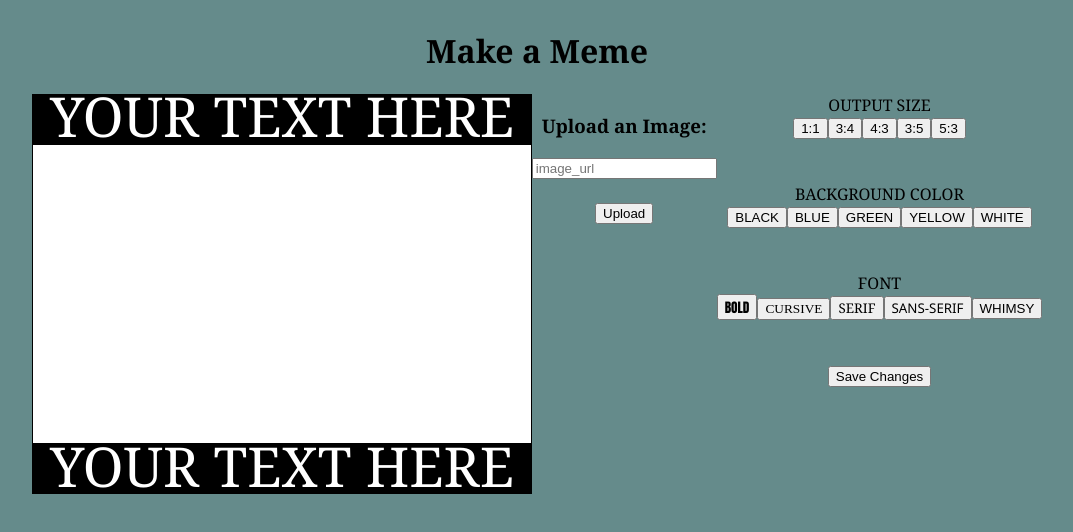
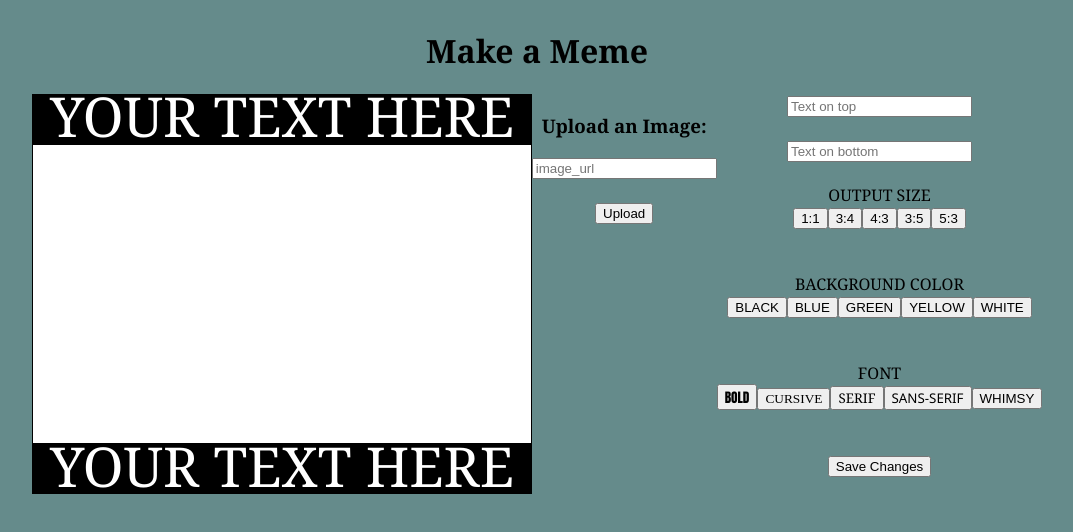
Before and after one commit to amandena/react-meme-generator, a React (Create React App) app: page / in a window 1280 px wide. Shown: the top 532 px of the page, without its empty margins (103-1176 px from the left). Built offline with nearby package versions, Linux system fonts and the light colour scheme.

Commit message:
added new inputs for text and destructored props

```diff
--- a/src/containers/SettingsContainer.js
+++ b/src/containers/SettingsContainer.js
@@ -1,9 +1,30 @@
 import React from 'react'
 
-const SettingsContainer = ({ handleSizeChange }) => {
+const SettingsContainer = ({ handleSizeChange, topText, bottomText }) => {
 
   return(
     <div className='settings'>
+      <div className='texts'>
+         <input
+          type='text'
+          placeholder='Text on top'
+          name='topText'
+          value={topText}
+        />
+
+        <br/><br/>
+
+        <input
+          type='text'
+          placeholder='Text on bottom'
+          name='bottomText'
+          value={bottomText}
+        />
+
+        <br/><br/>
+
+      </div>
+
       <div className='sizes'>
         <label>OUTPUT SIZE</label><br/>
           <button className='one-by-one' value='1:1' onClick={handleSizeChange}>1:1</button>
```
